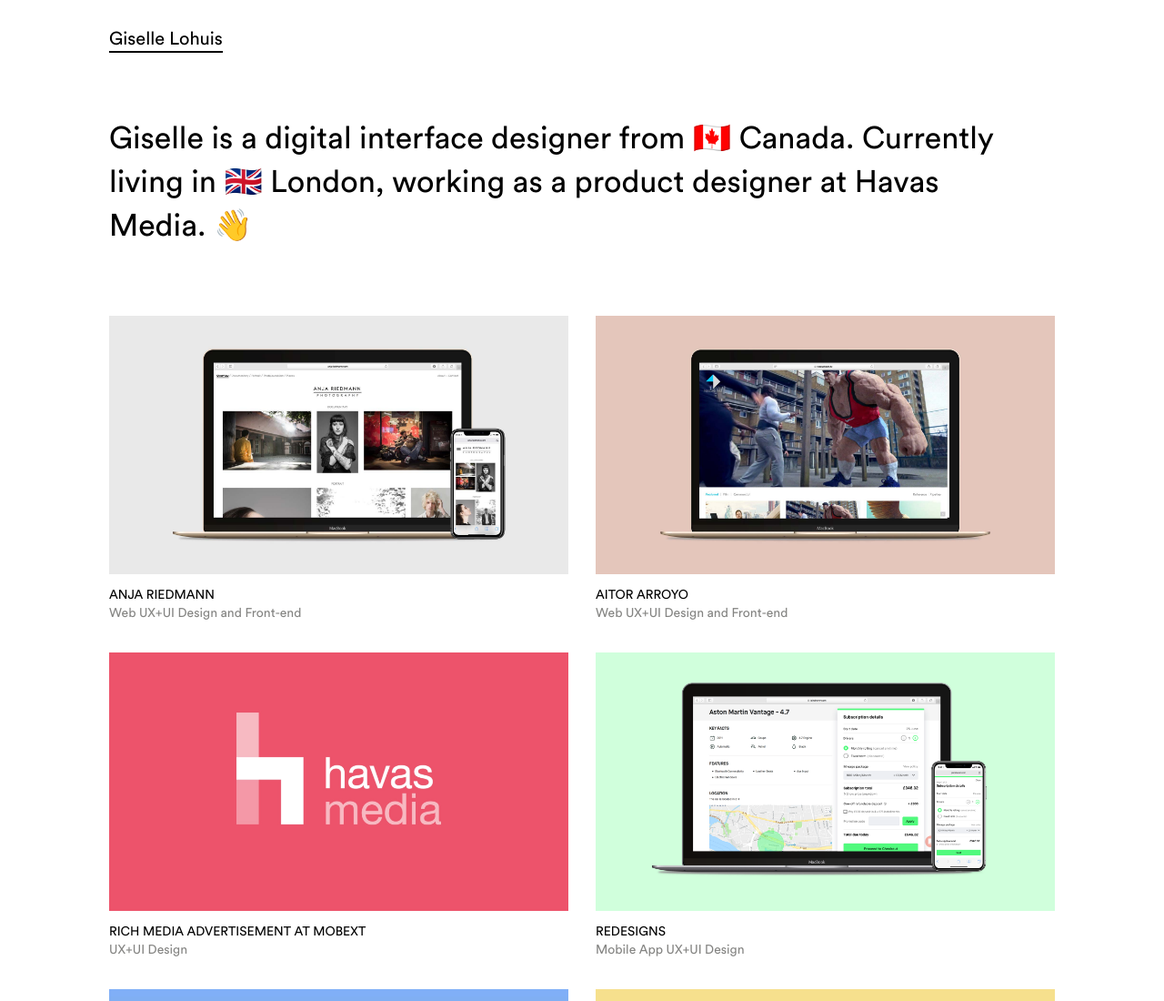
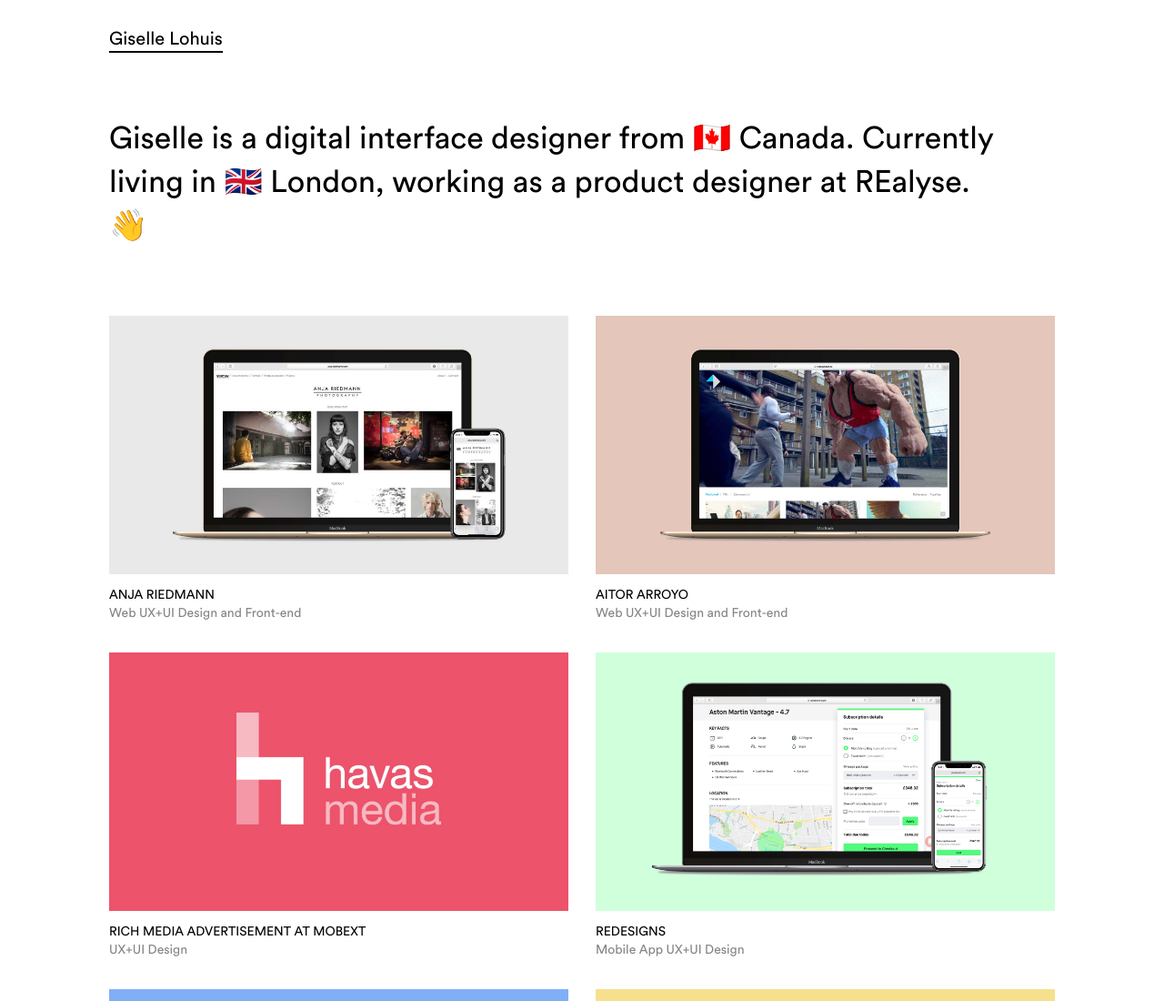
Before and after one commit to GiselleLohuis/gisellelohuis.com, a plain HTML site: page index.html in a window 1280 px wide. Shown: the top 1100 px of the page at 91% size. Drawn offline with Linux system fonts and the light colour scheme.

Commit message:
Update index.html

```diff
--- a/index.html
+++ b/index.html
@@ -9,7 +9,7 @@
 	<hgroup>
 		<h1>Giselle Lohuis</h1>
 	</hgroup>
-	<h3>Giselle is a digital interface designer from 🇨🇦  Canada. Currently living in 🇬🇧  London, working as a product designer at Havas Media. 👋 </h3>
+	<h3>Giselle is a digital interface designer from 🇨🇦  Canada. Currently living in 🇬🇧  London, working as a product designer at REalyse. 👋 </h3>
 	<ul class="work">
 		<li>
 			<a href="anja.html">
```
